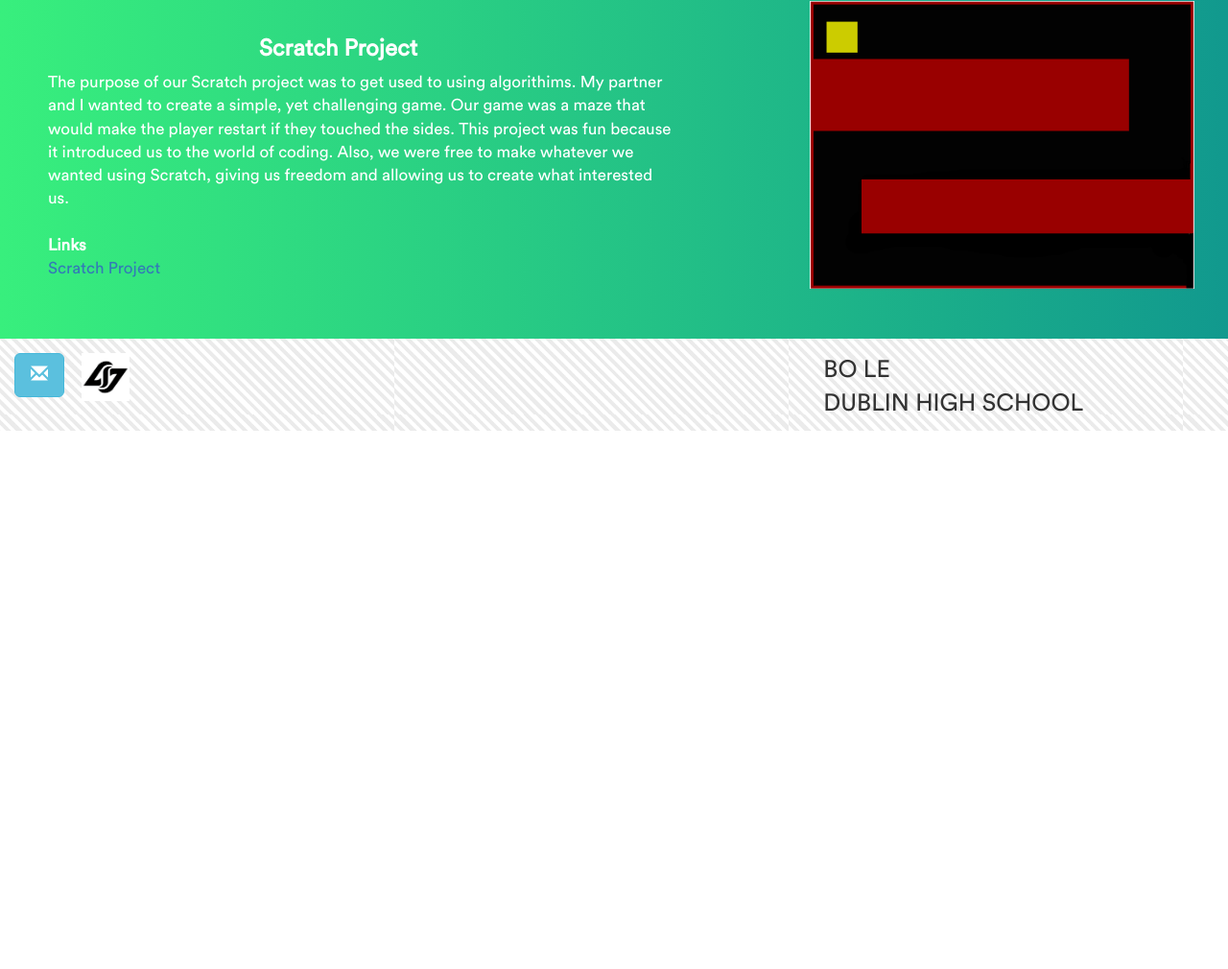
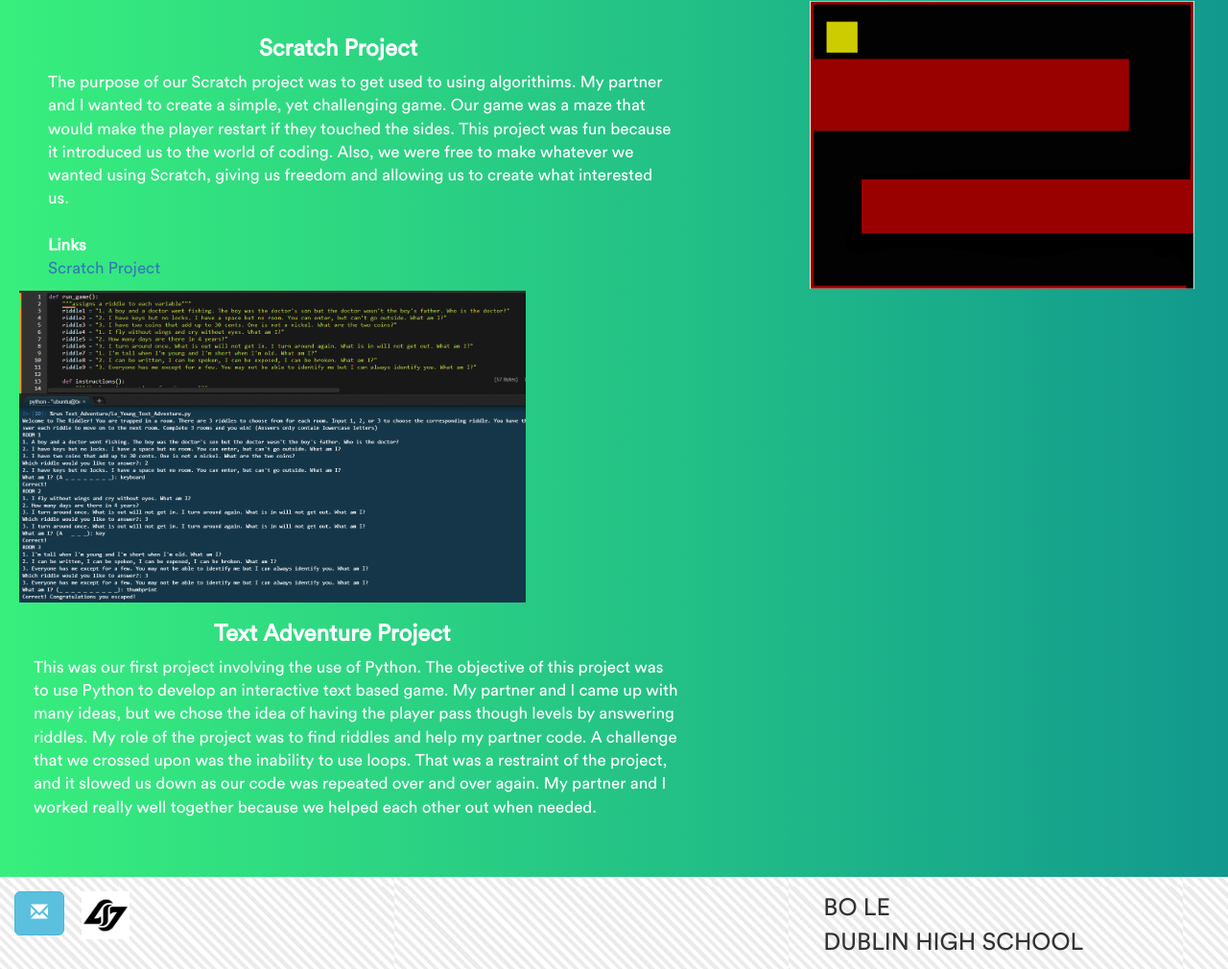
Before and after one commit to BoExplode87/Portflio, a plain HTML site: page Le_Projects.html in a window 1280 px wide. Shown: the part 552-1562 px from the top of the page at 96% size. Before the commit the page ends 1001 px from the top, so only its background shows below. Drawn offline with Linux system fonts and the light colour scheme.

Commit message:
Added another project

```diff
--- a/Le_Projects.html
+++ b/Le_Projects.html
@@ -58,6 +58,12 @@
 				<strong>Links</strong>
 				<br><a href="https://scratch.mit.edu/projects/172679117/" target="blank">Scratch Project</a></p>
 			</div>
+		<div class="row">
+		<img style="padding-left: 50px;" class="pull-left" class="col-md-2" height="325px" src="images/Text_Adventure.PNG"></img>
+				<div style="color: white; font-size: 17px;" class="col-sm-7">
+		<h3 class="text-center"><strong>Text Adventure Project</strong></h3>
+		<p class="indent" style="padding-left: 50px;">This was our first project involving the use of Python. The objective of this project was to use Python to develop an interactive text based game. My partner and I came up with many ideas, but we chose the idea of having the player pass though levels by answering riddles. My role of the project was to find riddles and help my partner code. A challenge that we crossed upon was the inability to use loops. That was a restraint of the project, and it slowed us down as our code was repeated over and over again. My partner and I worked really well together because we helped each other out when needed.</p>
+				</div>
 		</div>
 	</section>
 	<footer style="padding-top: 15px;">
```
Also changed, not shown: images/Hangman.PNG (added), images/Text_Adventure.PNG (added).
